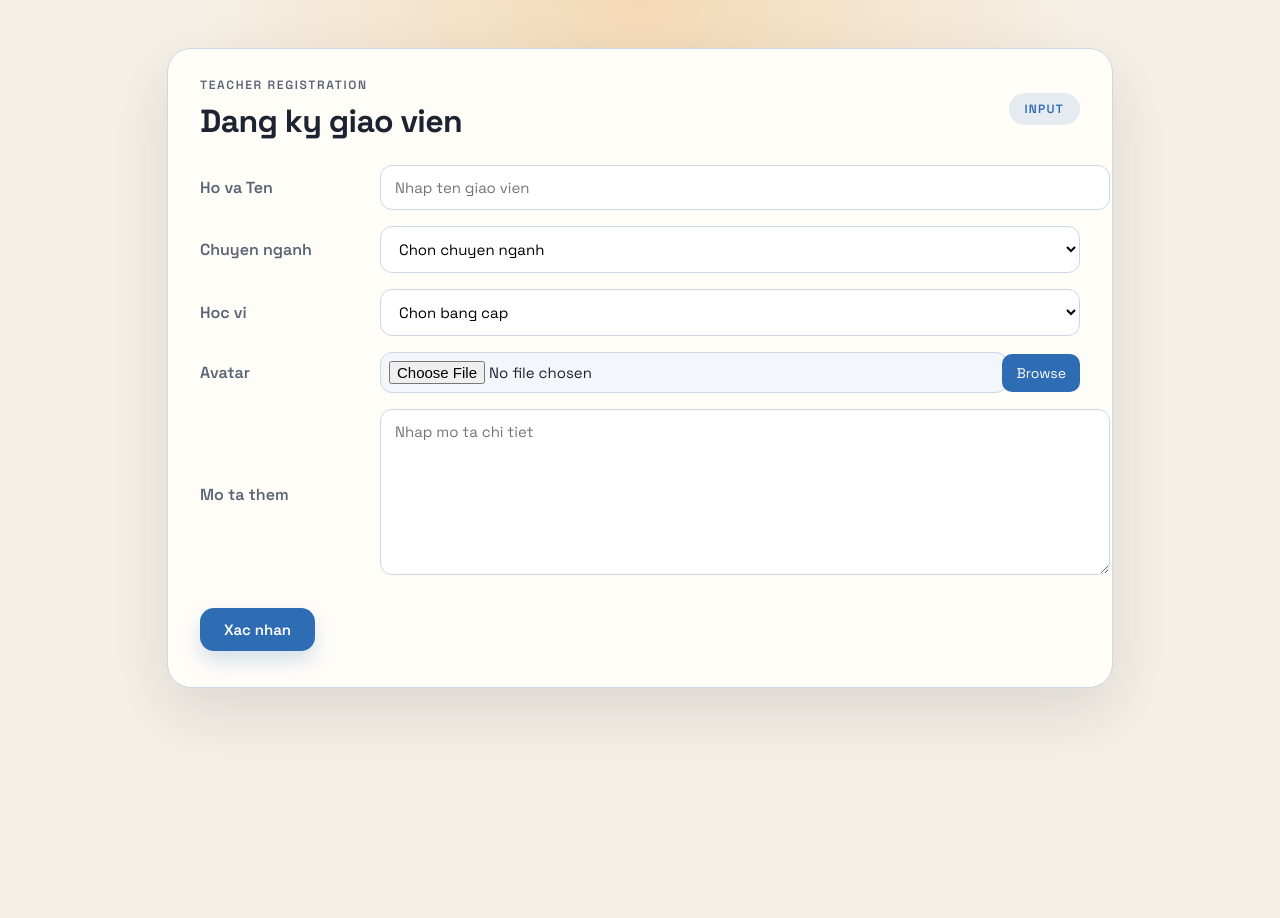
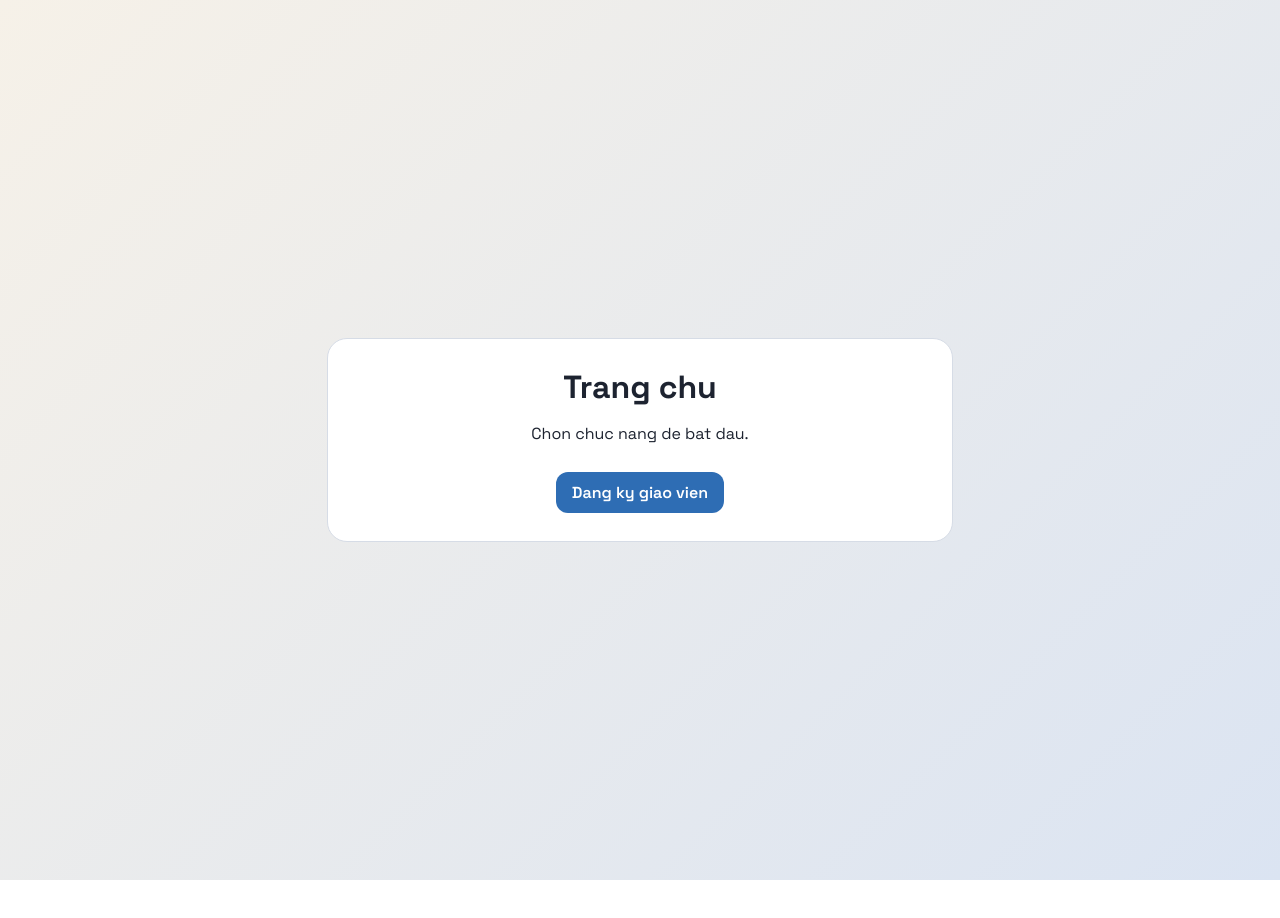
Before and after one commit to dangdoday/LT-WEB-NO1, a Vue app in the folder fe/: page / in a window 1280 px wide. Shown: the top 918 px of the page. After the commit the page ends 880 px from the top, so only its background shows below. Built offline with nearby package versions, Linux system fonts and the light colour scheme.

Commit message:
Add router and home page

```diff
--- a/fe/package.json
+++ b/fe/package.json
@@ -12,7 +12,8 @@
     "preview": "vite preview"
   },
   "dependencies": {
-    "vue": "^3.5.25"
+    "vue": "^3.5.25",
+    "vue-router": "^4.4.0"
   },
   "devDependencies": {
     "@vitejs/plugin-vue": "^6.0.2",
--- a/fe/src/App.vue
+++ b/fe/src/App.vue
@@ -1,7 +1,7 @@
 <script setup>
-import TeacherRegister from './pages/TeacherRegister.vue'
+import { RouterView } from 'vue-router'
 </script>
 
 <template>
-  <TeacherRegister />
+  <RouterView />
 </template>
--- a/fe/src/main.js
+++ b/fe/src/main.js
@@ -1,4 +1,5 @@
 import { createApp } from 'vue'
 import App from './App.vue'
+import router from './router'
 
-createApp(App).mount('#app')
+createApp(App).use(router).mount('#app')
--- /dev/null
+++ b/fe/src/pages/Home.vue
@@ -0,0 +1,44 @@
+<template>
+  <div class="home">
+    <div class="card">
+      <h1>Trang chu</h1>
+      <p>Chon chuc nang de bat dau.</p>
+      <a class="link" href="/teachers/register">Dang ky giao vien</a>
+    </div>
+  </div>
+</template>
+
+<style scoped>
+.home {
+  min-height: 100vh;
+  display: flex;
+  align-items: center;
+  justify-content: center;
+  padding: 40px 16px;
+  background: linear-gradient(135deg, #f6f1e8 0%, #dbe4f2 100%);
+}
+
+.card {
+  background: #ffffff;
+  border-radius: 20px;
+  padding: 28px 32px;
+  border: 1px solid #d6dce6;
+  width: min(560px, 100%);
+  text-align: center;
+}
+
+.card h1 {
+  margin: 0 0 12px;
+}
+
+.link {
+  display: inline-block;
+  margin-top: 12px;
+  padding: 10px 16px;
+  border-radius: 12px;
+  background: #2e6db4;
+  color: #ffffff;
+  text-decoration: none;
+  font-weight: 600;
+}
+</style>
```
Also changed, not shown: fe/src/router/index.js (added, +15 -0 lines).
